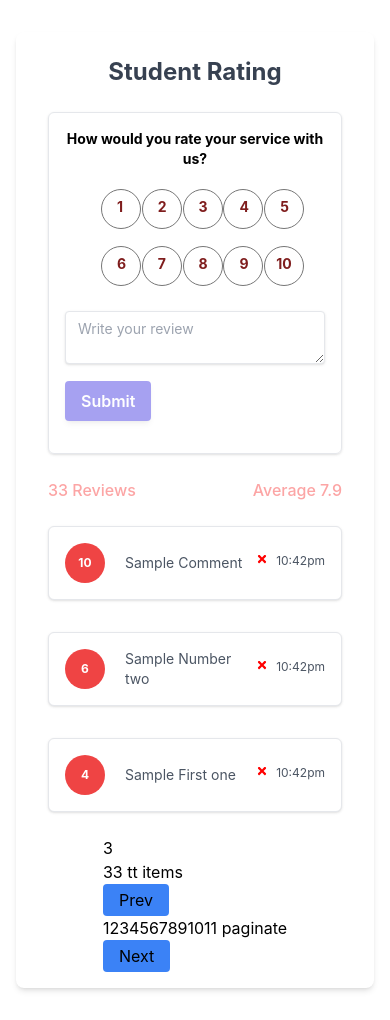
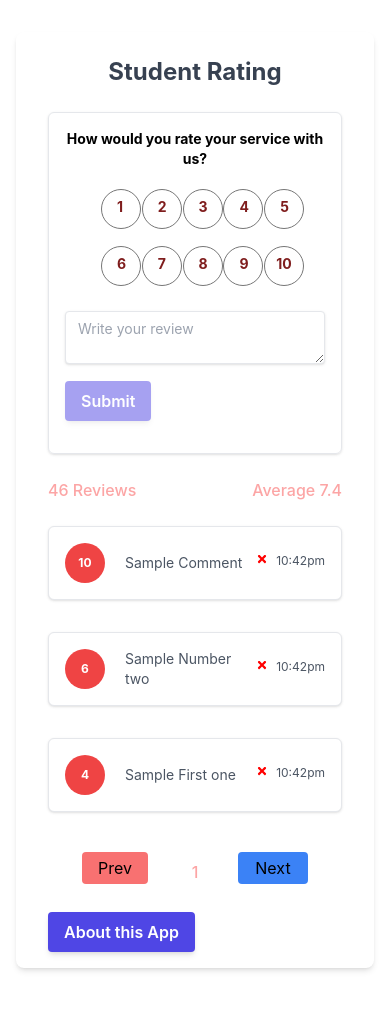
Before and after one commit to hermy1/rating-app, a React (Create React App) app: page / in a window 390 px wide. Built offline with nearby package versions, Linux system fonts and the light colour scheme; data requests are answered from the project's data file.

Commit message:
Fixed pagination, added about the app Modal, changed time to dates, fixed minor issues

```diff
--- a/src/App.js
+++ b/src/App.js
@@ -4,21 +4,31 @@ import Header from "./components/header";
 import FeedbackStats from "./components/FeedbackStats";
 import FeedbackForm from "./components/FeedbackForm";
 import { v4 as uuidv4 } from "uuid";
+import Button from "./components/shared/Button"
+import Modal from "./components/shared/Modal";
 import axios from "axios";
 function App() {
   const [rate, setRate] = useState([]);
+  //show and hide modal
+  const [showModal,setShowModal] = useState(false);
 
 
+  //show modal
+  const showModalHandler = () => {
+    setShowModal(true)
+  }
+  //hide modal
+  const hideModalHandler = () => {
+    setShowModal(false)
+  }
+
+const sample = "About this App"
   if (rate.length === 0) {
     axios.get("http://localhost:3000/rateData").then((response) => {
       setRate(response.data);
-      console.log(response.data);
     });
-  } else {
-    console.log("data not loaded");
   }
-
-
+//adding items
   const addItem = (newObjects) => {
     newObjects.id = uuidv4();
 
@@ -49,6 +59,17 @@ function App() {
             <FeedbackForm handleAdd={addItem} />
             <FeedbackStats feedback={rate} />
             <FeedbackList feedback={rate} removeItems={removeItem} />
+            <Button
+            children={sample}
+            showModal={showModalHandler}
+            />
+            <Modal
+           showModal={showModal}
+           hideModal={hideModalHandler}
+
+
+            />
+
           </div>
         </div>
       </div>
--- a/src/components/FeedbackForm.js
+++ b/src/components/FeedbackForm.js
@@ -6,7 +6,6 @@ function FeedbackForm({ handleAdd }) {
   const [btnDisabled, setBtnDisabled] = useState(true);
   const [msg, setMsg] = useState("");
   const [rating, setRating] = useState();
-  // add time
   const [time,setTime] = useState('')
 
   const grabText = (e) => {
@@ -22,11 +21,12 @@ function FeedbackForm({ handleAdd }) {
     }
 
     setText(e.target.value);
-    setTime(new Date().toLocaleTimeString())
+    setTime(new Date(Date.UTC(2012, 11, 12, 3, 0, 0)).toLocaleDateString())
 
   };
 
 
+//submit
   const handleSubmit = (e) => {
     e.preventDefault();
     if (text.trim().length > 10) {
@@ -34,15 +34,17 @@ function FeedbackForm({ handleAdd }) {
         comment:text,
         rate:rating,
         time:time
-        //TODO: Add date and time
       }
       handleAdd(newObject)
     }
    //clear form after submit react
    setRating(null) //TODO: clear rating
+
+   console.log(rating)
     e.target.reset();
 
   };
+
 
 
 
--- a/src/components/FeedbackList.js
+++ b/src/components/FeedbackList.js
@@ -1,29 +1,42 @@
-import { useState } from "react";
+import { useEffect, useState } from "react";
 import FeedbackOne from "./FeedbackOne";
 import Pagination from "./Pagination";
 function FeedbackList({ feedback, removeItems }) {
-
   const [currentPage, setCurrentPage] = useState(0);
   const [itemsPerPage, setItemsPerPage] = useState(3);
-
+  const [isDisabled, setIsDisabled] = useState(false);
+  const [prev, setPrev] = useState(false);
 
   const pageNumbers = [];
   for (let i = 1; i <= Math.ceil(feedback.length / itemsPerPage); i++) {
     pageNumbers.push(i);
-        // console.log(pageNumbers)
   }
 
-  const getNext = ()=>{
+  //disable buttons
+  useEffect(() => {
+    //disable prev if current page is 0
+    if (currentPage === 0) {
+      setPrev(true);
+    } else {
+      setPrev(false);
+    }
+    //disable next if current page is last page
+    if (pageNumbers.length < 2) {
+      setIsDisabled(true);
+    } else {
+      setIsDisabled(false);
+    }
+  }, [currentPage, pageNumbers.length]);
+
+  const getNext = () => {
     setCurrentPage(currentPage + 3);
-          setItemsPerPage(itemsPerPage + 3)
-          console.log('clicked', currentPage ,itemsPerPage)
+    setItemsPerPage(itemsPerPage + 3);
+  };
 
-  }
   const getPrevious = () => {
     setCurrentPage(currentPage - 3);
-    setItemsPerPage(itemsPerPage -3)
-    console.log('clicked', currentPage ,itemsPerPage)
-  }
+    setItemsPerPage(itemsPerPage - 3);
+  };
 
   if (feedback.length === 0)
     return (
@@ -32,7 +45,14 @@ function FeedbackList({ feedback, removeItems }) {
 
   return (
     <div>
-      {feedback.slice(currentPage,itemsPerPage).reverse().map((item, index) => ( //TODO: stopped here
+      {feedback
+        .slice(currentPage, itemsPerPage)
+        .reverse()
+        .map(
+          (
+            item,
+            index //TODO: stopped here
+          ) => (
             <FeedbackOne
               key={item.id}
               rate={item.rate}
@@ -41,9 +61,17 @@ function FeedbackList({ feedback, removeItems }) {
               time={item.time}
               removeItem={removeItems}
             />
-      ))}
-      <div className="flex flex-row justify-center">
-         <Pagination itemsPerPage={itemsPerPage} totalItems={feedback.length} paginate={pageNumbers} getNext={getNext} getPrevious={getPrevious}/>
+          )
+        )}
+      <div className="flex flex-row justify-center p-4">
+        <Pagination
+          totalItems={feedback.length}
+          getNext={getNext}
+          getPrevious={getPrevious}
+          isDisabled={isDisabled}
+          prev={prev}
+          currentPage={currentPage}
+        />
       </div>
     </div>
   );
--- a/src/components/Pagination.js
+++ b/src/components/Pagination.js
@@ -1,18 +1,39 @@
 import React from "react";
 
-function Pagination({ itemsPerPage, totalItems, paginate, getNext,getPrevious }) {
+function Pagination({
+  getNext,
+  getPrevious,
+  isDisabled,
+  prev,
+  currentPage,
+}) {
 
-    return (
-        <div className="">
-        <p>{itemsPerPage}</p>
-
-        <p>{totalItems} tt items</p>
-
-        <button className="bg-blue-500 px-4 rounded py-1 mr-1" onClick={()=>{getPrevious()}}>Prev</button>
-        <p>{paginate} paginate</p>
-        <button className="bg-blue-500 px-4 rounded py-1" onClick={()=>{getNext()}}> Next</button>
-        </div>
-    );
+  return (
+    <div className="grid grid-cols-3 gap-2">
+      <button
+        className="bg-blue-500 px-4 rounded py-1 mr-1 disabled:bg-red-400"
+        disabled={prev}
+        onClick={() => {
+          getPrevious();
+        }}
+      >
+        Prev
+      </button>
+      <div className="text-center font-medium text-red-300 mt-2">
+        <p>{currentPage / 3 + 1}</p>
+      </div>
+      <button
+        className="bg-blue-500 px-4 rounded py-1 disabled:bg-red-400"
+        disabled={isDisabled}
+        onClick={() => {
+          getNext();
+        }}
+      >
+        {" "}
+        Next
+      </button>
+    </div>
+  );
 }
 
 export default Pagination;
--- a/src/components/shared/Button.js
+++ b/src/components/shared/Button.js
@@ -1,11 +1,12 @@
 import PropTypes from "prop-types";
-function Button({ children, type, isDisabled }) {
+function Button({ children, type, isDisabled, showModal }) {
   return (
     <div>
       <button
         className=" bg-indigo-600 hover:bg-indigo-700 text-white text-center text-base focus:outline-none font-semibold shadow-md py-2 px-4 mt-3 rounded disabled:opacity-50"
         type={type}
         disabled={isDisabled}
+        onClick={showModal}
       >
         {children}
       </button>
--- /dev/null
+++ b/src/components/shared/Modal.js
@@ -0,0 +1,40 @@
+import React from 'react'
+
+function Modal({showModal,hideModal}) {
+  return (
+    <>{showModal ? (
+<div className="relative z-10" aria-labelledby="modal-title" role="dialog" aria-modal="true">
+  <div className="fixed inset-0 bg-gray-500 bg-opacity-75 transition-opacity"></div>
+
+  <div className="fixed inset-0 z-10 overflow-y-auto">
+    <div className="flex min-h-full items-end justify-center p-4 text-center sm:items-center sm:p-0">
+
+      <div className="relative transform overflow-hidden rounded-lg bg-white text-left shadow-xl transition-all sm:my-8 sm:w-full sm:max-w-lg">
+        <div className="bg-white px-4 pt-5 pb-4 sm:p-6 sm:pb-4">
+          <div className="sm:flex sm:items-start">
+            <div className="mx-auto flex h-12 w-12 flex-shrink-0 items-center justify-center rounded-full bg-red-100 sm:mx-0 sm:h-10 sm:w-10">
+              <svg className="h-6 w-6 text-red-600" xmlns="http://www.w3.org/2000/svg" fill="none" viewBox="0 0 24 24" strokeWidth="1.5" stroke="currentColor" aria-hidden="true">
+                <path strokeLinecap="round" strokeLinejoin="round" d="M12 10.5v3.75m-9.303 3.376C1.83 19.126 2.914 21 4.645 21h14.71c1.73 0 2.813-1.874 1.948-3.374L13.949 4.88c-.866-1.501-3.032-1.501-3.898 0L2.697 17.626zM12 17.25h.007v.008H12v-.008z" />
+              </svg>
+            </div>
+            <div className="mt-3 text-center sm:mt-0 sm:ml-4 sm:text-left">
+              <h3 className="text-lg font-medium leading-6 text-gray-900" id="modal-title">About this app</h3>
+              <div className="mt-2">
+                <p className="text-sm text-gray-500">This app designed with React JS "Create React App", Tailwind CSS, axios for fetching data and Json-server to mock backend. IF you want to look at the github repository click here. </p>
+              </div>
+            </div>
+          </div>
+        </div>
+        <div className="bg-gray-50 px-4 py-3 sm:flex sm:flex-row-reverse sm:px-6">
+          <button onClick={()=> hideModal(null)} type="button" className="inline-flex w-full justify-center rounded-md border border-transparent bg-red-600 px-4 py-2 text-base font-medium text-white shadow-sm hover:bg-red-700 focus:outline-none focus:ring-2 focus:ring-red-500 focus:ring-offset-2 sm:ml-3 sm:w-auto sm:text-sm">Close</button>
+        </div>
+      </div>
+    </div>
+  </div>
+</div>
+  ): null}
+</>
+  )
+}
+
+export default Modal
--- a/src/db.json
+++ b/src/db.json
@@ -197,6 +197,84 @@
       "rate": 10,
       "time": "6:25:55 PM",
       "id": "10aaa5dc-05a8-40cf-a695-53f977d5b49e"
+    },
+    {
+      "comment": "This is another review, maybe the final review",
+      "rate": 2,
+      "time": "3:43:58 PM",
+      "id": "7849f14a-12da-4bcf-8395-e14e0efa922c"
+    },
+    {
+      "comment": "ttttttjjjjjjlljj kkjhkhkh kjhkhkhk ",
+      "rate": 2,
+      "time": "1:25:31 PM",
+      "id": "ceece139-ae45-4610-8813-5a7a1e97df8f"
+    },
+    {
+      "comment": "jkhkhlhkhkjhk",
+      "rate": 3,
+      "time": "1:25:50 PM",
+      "id": "da01df7a-7a9e-4cc7-9bbe-40dbea260def"
+    },
+    {
+      "comment": "khkhkhkhkhkhk hkhkhk kh",
+      "rate": 8,
+      "time": "1:26:00 PM",
+      "id": "bbee6d49-b999-4f37-b28f-dbdaeee3fc4c"
+    },
+    {
+      "comment": "ererrerrerererer",
+      "rate": 7,
+      "time": "12/11/2012",
+      "id": "7060378d-3b86-4cfb-a1cc-eb1d2c883d81"
+    },
+    {
+      "comment": "wewewerewrweewrwerwerer",
+      "rate": 9,
+      "time": "12/11/2012",
+      "id": "67b8dd14-f6a4-41a9-baa9-eafa8505cd27"
+    },
+    {
+      "comment": "sdfsdfdsfsdfdsf",
+      "rate": 0,
+      "time": "12/11/2012",
+      "id": "36781b6d-fb5a-40fb-bece-6aee3ba125e2"
+    },
+    {
+      "comment": "dssddsddsdsdsweewewewewewew",
+      "rate": null,
+      "time": "12/11/2012",
+      "id": "807ab2e8-5b19-46c9-a08e-2f1122c19760"
+    },
+    {
+      "comment": "sdsdfsdfdsfsdfwerewre",
+      "rate": 10,
+      "time": "12/11/2012",
+      "id": "5e78a208-5595-4c7f-967b-a1851c171762"
+    },
+    {
+      "comment": "wwwwwwwwwwwwwwwwwwwwwwwwwww2323323233",
+      "rate": 9,
+      "time": "12/11/2012",
+      "id": "eaa597c8-f4c5-4993-aba8-2157d907ee2f"
+    },
+    {
+      "comment": "weweweweweweewe",
+      "rate": 9,
+      "time": "12/11/2012",
+      "id": "ded65f95-a17b-4794-a994-9db89a28b044"
+    },
+    {
+      "comment": "jkkkkkkkkkkjkjk",
+      "rate": 9,
+      "time": "12/11/2012",
+      "id": "3ea438bd-9362-42e5-818e-a9c9311916da"
+    },
+    {
+      "comment": "8989iuiuiiiyiyiu",
+      "rate": 10,
+      "time": "12/11/2012",
+      "id": "148b5656-072d-4c46-b7e5-4b4e8194b713"
     }
   ]
 }
```
Lines whose indentation alone changed are shown as unchanged.
